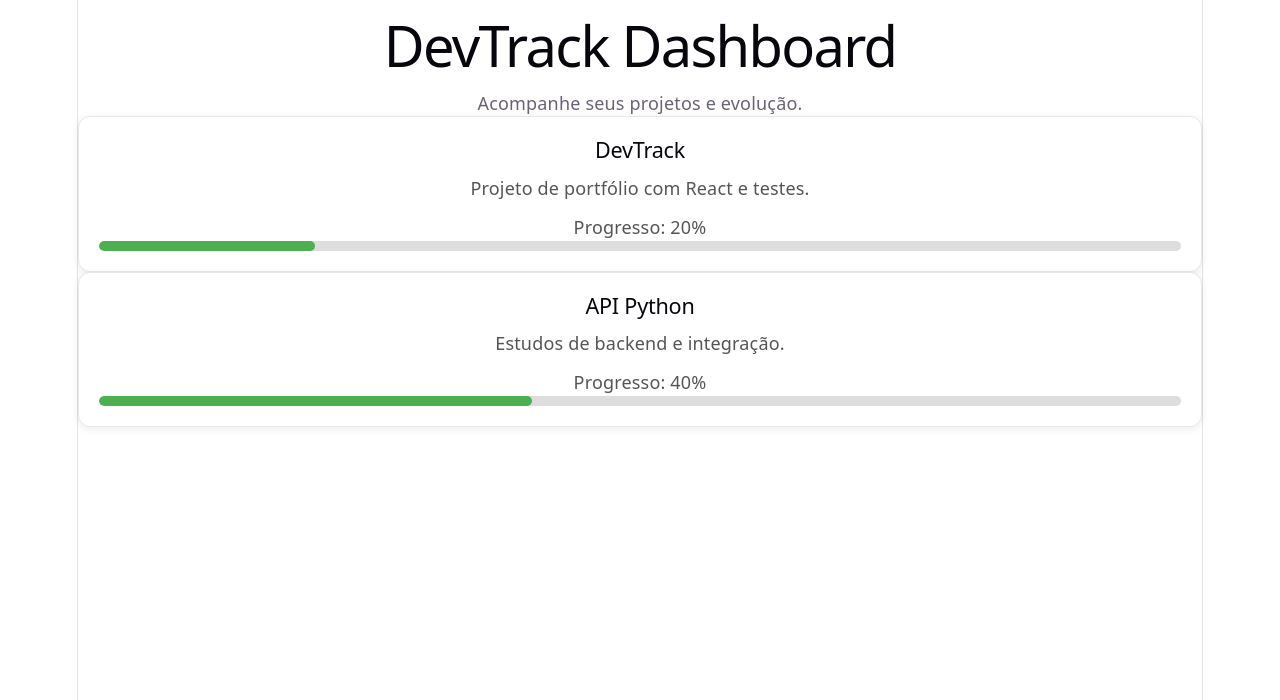
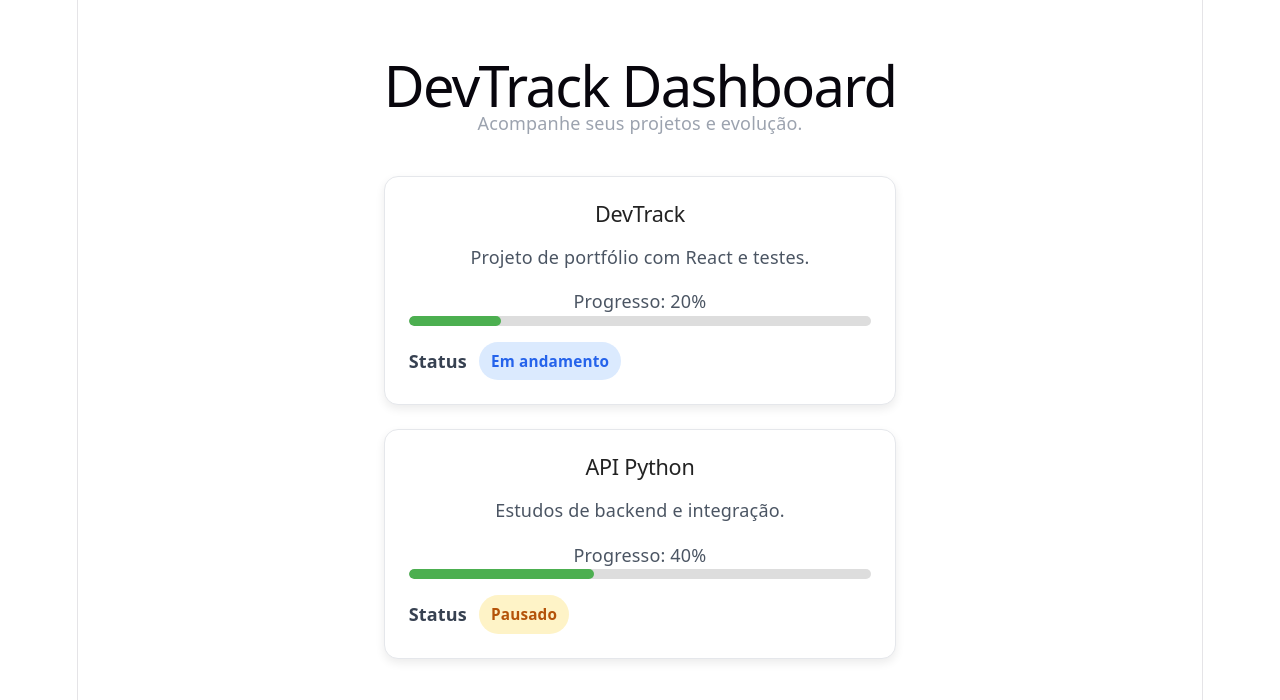
Before and after one commit to nicolasathayde/devtrack, a React (Vite) app: page / in a window 1280 px wide. Shown: the top 700 px of the page. Built offline with nearby package versions, Linux system fonts and the light colour scheme.

Commit message:
Improve dashboard layout and status badges

```diff
--- a/src/components/ProjectCard.css
+++ b/src/components/ProjectCard.css
@@ -1,22 +1,60 @@
 article {
-  background: #ffffff;
+  background: white;
   border: 1px solid #e5e7eb;
-  border-radius: 12px;
-  padding: 20px;
-  box-shadow: 0 2px 8px rgba(0, 0, 0, 0.08);
+  border-radius: 14px;
+  padding: 24px;
+  box-shadow: 0 4px 10px rgba(0, 0, 0, 0.08);
 
   display: flex;
   flex-direction: column;
-  gap: 12px;
+  gap: 16px;
 }
 
 article h2 {
   margin: 0;
   font-size: 1.2rem;
+  color: #222;
 }
 
 article p {
   margin: 0;
-  color: #555;
-  line-height: 1.5;
+  color: #4b5563;
+  line-height: 1.6;
 }
+
+.status {
+  font-size: 0.95rem;
+  color: #374151;
+}
+
+.status strong {
+  color: #2563eb;
+}
+
+.status-container {
+  display: flex;
+  align-items: center;
+  gap: 12px;
+}
+
+.status-label {
+  font-weight: 600;
+  color: #374151;
+}
+
+.status-badge {
+  padding: 6px 12px;
+  border-radius: 999px;
+  font-size: 0.85rem;
+  font-weight: 600;
+}
+
+.em-andamento {
+  background: #dbeafe;
+  color: #2563eb;
+}
+
+.pausado {
+  background: #fef3c7;
+  color: #b45309;
+}
--- a/src/components/ProjectCard.jsx
+++ b/src/components/ProjectCard.jsx
@@ -1,13 +1,22 @@
 import './ProjectCard.css'
 import ProgressBar from './ProgressBar'
 
-function ProjectCard({ name, description, progress }) {
+function ProjectCard({ name, description, progress, status }) {
   return (
     <article>
       <h2>{name}</h2>
+
       <p>{description}</p>
 
       <ProgressBar progress={progress} />
+
+      <div className="status-container">
+      <span className="status-label">Status</span>
+
+      <span className={`status-badge ${status.toLowerCase().replace(' ', '-')}`}>
+        {status}
+      </span>
+      </div>
     </article>
   )
 }
--- /dev/null
+++ b/src/pages/Dashboard.css
@@ -0,0 +1,22 @@
+main {
+  max-width: 900px;
+  margin: 0 auto;
+  padding: 40px 24px;
+}
+
+main h1 {
+  text-align: center;
+  margin-bottom: 12px;
+}
+
+main > p {
+  text-align: center;
+  margin-bottom: 40px;
+  color: #9ca3af;
+}
+
+.projects-grid {
+  display: flex;
+  flex-direction: column;
+  gap: 24px;
+}
--- a/src/pages/Dashboard.jsx
+++ b/src/pages/Dashboard.jsx
@@ -1,5 +1,6 @@
 import ProjectCard from '../components/ProjectCard'
 import projects from '../projects'
+import './Dashboard.css'
 
 function Dashboard() {
   return (
@@ -7,14 +8,17 @@ function Dashboard() {
       <h1>DevTrack Dashboard</h1>
       <p>Acompanhe seus projetos e evolução.</p>
 
+      <section className="projects-grid">
        {projects.map((project) => (
       <ProjectCard
       key={project.name}
       name={project.name}
       description={project.description}
       progress={project.progress}
+      status={project.status}
     />
     ))}
+    </section>
     </main>
   )
 }
--- a/src/projects.js
+++ b/src/projects.js
@@ -3,11 +3,13 @@ const projects = [
     name: 'DevTrack',
     description: 'Projeto de portfólio com React e testes.',
     progress: 20,
+    status: 'Em andamento',
   },
   {
     name: 'API Python',
     description: 'Estudos de backend e integração.',
     progress: 40,
+    status: 'Pausado',
   },
 ]
 
```
Lines whose indentation alone changed are shown as unchanged.
